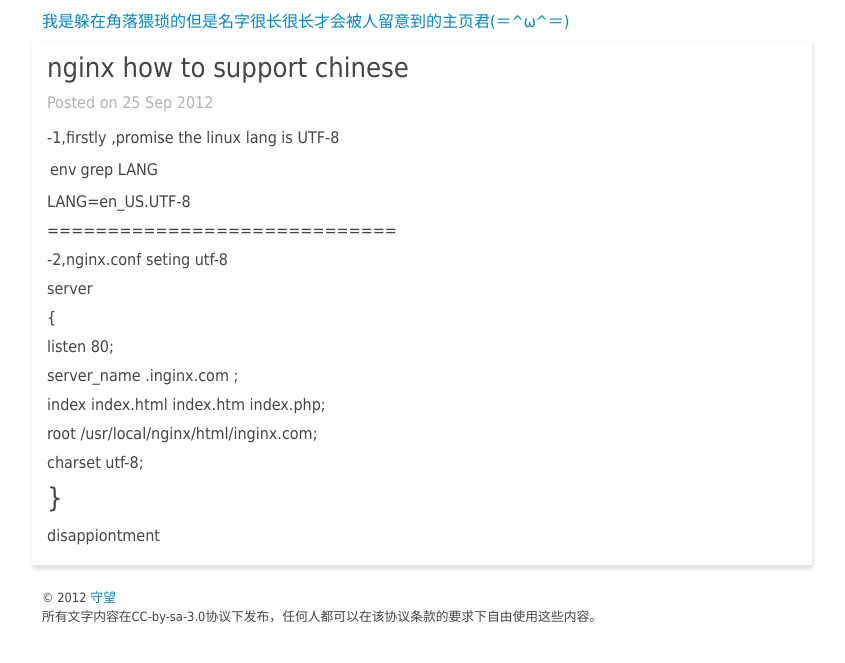
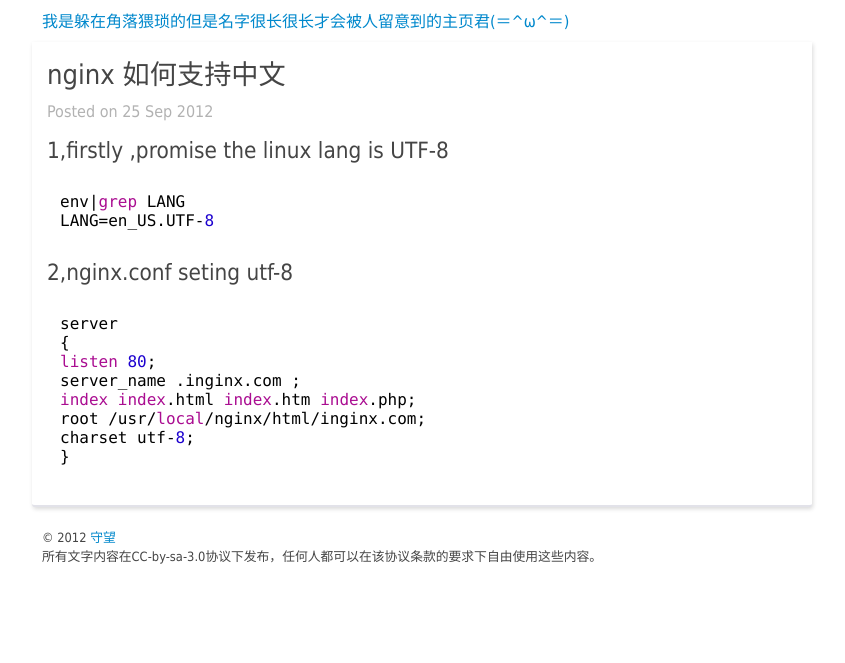
Before and after one commit to hopestar/hopestar.github.com, a Jekyll site: the page built from _posts/2012-9-25-nginx-utf.md, in a window 1280 px wide. Shown: the top 663 px of the page, without its empty margins (218-1063 px from the left). Built offline with Jekyll 4.4.1, drawn with Linux system fonts in a browser that asks for light colours; Markdown is read by kramdown in place of the engine named in the settings.

Commit message:
Update _posts/2012-9-25-nginx-utf.md

```diff
--- a/_posts/2012-9-25-nginx-utf.md
+++ b/_posts/2012-9-25-nginx-utf.md
@@ -1,33 +1,19 @@
 ---
 layout: post
-title: nginx how to support chinese
+title: nginx 如何支持中文
 ---
 
--1,firstly ,promise the linux lang is UTF-8
+##1,firstly ,promise the linux lang is UTF-8
+    env|grep LANG
+    LANG=en_US.UTF-8
 
-env|grep LANG
+##2,nginx.conf seting utf-8
 
-LANG=en_US.UTF-8
-
-=============================
-
--2,nginx.conf seting utf-8
-
-server
-
-{
-
-listen 80;
-
-server_name .inginx.com ;
-
-index index.html index.htm index.php;
-
-root /usr/local/nginx/html/inginx.com;
-
-charset utf-8;
-
-}
-=========================
-
-disappiontment
+    server
+    {
+    listen 80;
+    server_name .inginx.com ;
+    index index.html index.htm index.php;
+    root /usr/local/nginx/html/inginx.com;
+    charset utf-8;
+    }
```
